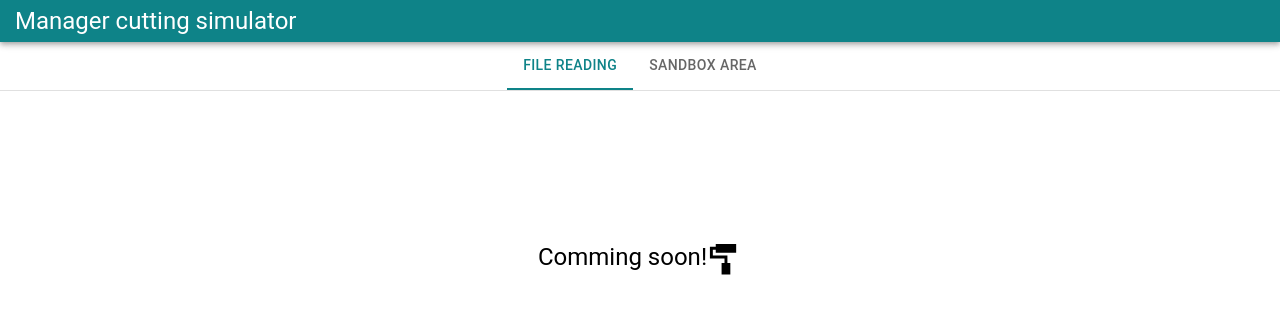
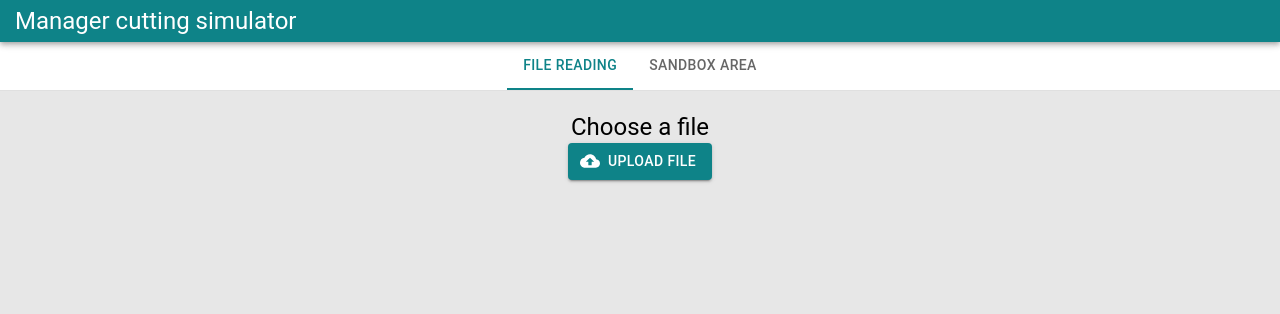
Before and after one commit to igorishere/managercuttingsimulator, a React (Create React App) app: page / in a window 1280 px wide. Both pictures are taken after a click on the tab "FILE READING". Shown: the top 314 px of the page. Built offline with nearby package versions, Linux system fonts and the light colour scheme.

Commit message:
UI prototype

```diff
--- a/src/components/ParametersForm/ParametersForm.tsx
+++ b/src/components/ParametersForm/ParametersForm.tsx
@@ -10,7 +10,6 @@ import ParametersFormProps from "./ParametersFormProps";
 import RemoveIcon from "@mui/icons-material/Remove";
 import AddIcon from "@mui/icons-material/Add";
 
-const subheader = (<ListSubheader>Parameters</ListSubheader>);
 
 export default function ParametersForm(props: ParametersFormProps) {
 
@@ -94,9 +93,14 @@ export default function ParametersForm(props: ParametersFormProps) {
         setValue(value);
     }
 
+    const subheader = (
+        <ListSubheader color="primary">
+            <Typography variant='subtitle1'>Parameters</Typography>
+        </ListSubheader>);
+
     return (
         <>
-            <List subheader={subheader}>
+            <List subheader={subheader} style={{paddingTop:'20px'}} >
                 <ListItem>
                     <TextField
                         sx={{ height: '40px', width: '150px' }}
--- /dev/null
+++ b/src/components/SandboxArea/FileReadingArea/FileReadingArea.tsx
@@ -0,0 +1,86 @@
+import Box from "@mui/material/Box";
+import Button from "@mui/material/Button";
+import CircularProgress from "@mui/material/CircularProgress";
+import Typography from "@mui/material/Typography";
+import CloudUploadIcon from '@mui/icons-material/CloudUpload';
+import { useState } from "react";
+import { Grid, Paper, Stack } from "@mui/material";
+import Chip from '@mui/material/Chip';
+import FileResults from "./FileResults";
+
+export default function FileReadingArea() {
+
+    var [isLoading, setIsLoading] = useState(false);
+    var [loaded, setLoaded] = useState(false);
+
+    const loadFile = () => {
+        setIsLoading(true);
+        setTimeout(() => {
+            setIsLoading(false)
+            setLoaded(true);
+        }, 5000);
+    };
+
+    return (
+        <Box sx={{
+            display: 'flex',
+            flexDirection: 'column',
+            alignItems: 'center',
+            padding: '20px',
+            background: '#E7E7E7',
+            height: '100vh'
+        }}>
+            {
+                loaded
+                    ?
+                    (
+                        <Grid
+                            container
+                            spacing={4}
+                        >
+                            <Grid item xs={8}>
+                                <Paper id='cuttingPlanWrapper'>
+                                    <Stack id="cuttingPlanStatusBar" direction="row" spacing={1}>
+                                        <Chip label={`Cuts: `} color="primary" />
+                                        <Chip label={`Turns: `} color="primary" />
+                                        <Chip label={`Parts: `} color="primary" />
+                                    </Stack>
+                                    <div id="cuttingPlanCanvasWrapper"
+                                    // ref={cuttingPlanCanvasWrapperReference}
+                                    >
+                                        {/* <Canvas elements={elementsToDraw} /> */}
+                                    </div>
+                                </Paper>
+                            </Grid>
+                            <Grid item xs={4} children={<FileResults />} />
+                        </Grid>
+                    )
+                    :
+                    isLoading
+                        ?
+                        (
+                            <>
+                                <Typography variant={"h5"}>Reading file, wait...</Typography>
+                                <CircularProgress color="secondary" />
+                            </>
+                        )
+                        :
+                        (
+                            <>
+                                <Typography variant={"h5"}>Choose a file</Typography>
+                                <Button
+                                    component="label"
+                                    variant="contained"
+                                    startIcon={<CloudUploadIcon />}
+                                    onClick={(e) => loadFile()}
+                                >
+                                    Upload file
+                                </Button>
+                            </>
+                        )
+
+            }
+
+        </Box>
+    )
+}
--- /dev/null
+++ b/src/components/SandboxArea/FileReadingArea/FileResults.tsx
@@ -0,0 +1,48 @@
+import Accordion from '@mui/material/Accordion';
+import AccordionSummary from '@mui/material/AccordionSummary';
+import AccordionDetails from '@mui/material/AccordionDetails';
+import { Box, Button, Paper, Typography } from '@mui/material';
+import ExpandMoreIcon from '@mui/icons-material/ExpandMore';
+
+
+const items = [1, 2, 3, 4];
+
+
+const accordionDetail = (content: string) =>
+(
+    <AccordionDetails>
+            <Button fullWidth
+            style={{display:'flex', flexDirection: 'row', justifyContent:'start'}}>
+            <Typography color="default" textTransform='capitalize'  variant='subtitle1'>{content}</Typography>
+
+            </Button>
+
+    </AccordionDetails>
+);
+
+export default function FileResults() {
+    return (
+        <Paper style={{ padding: '20px', height:'450px', overflow:'auto' }}>
+            <Box style={{ marginBottom: '20px' }}>
+                <Typography color="primary" variant='subtitle1'>
+                    Details
+                </Typography>
+                <Typography variant='caption' color="default">
+                    File: name_of_file.txt
+                </Typography>
+            </Box>
+
+            {items.map((element, index) => (
+                <Accordion>
+                    <AccordionSummary expandIcon={<ExpandMoreIcon />}>
+                        <Typography color="primary">#{index + 1}</Typography>
+                        <Typography marginLeft='10px'color="primary">Material {index + 1}</Typography>
+                    </AccordionSummary>
+                    {accordionDetail("Chapa 1")}
+                    {accordionDetail("Chapa 2")}
+                    {accordionDetail("Chapa 3")}
+                </Accordion>
+            ))}
+        </Paper>
+    )
+}
--- a/src/components/Tabs/Tabs.tsx
+++ b/src/components/Tabs/Tabs.tsx
@@ -4,8 +4,7 @@ import Tab from '@mui/material/Tab';
 import { useState } from "react";
 import SandboxArea from "../SandboxArea/SandboxArea";
 import TabContent from './TabContent';
-import { Typography } from "@mui/material";
-import ImagesearchRollerIcon from '@mui/icons-material/ImagesearchRoller';
+import FileReadingArea from "../SandboxArea/FileReadingArea/FileReadingArea";
 
 export default function TabsControl() {
     var [indexSelectedTab, setIndexSelectedTab] = useState(1);
@@ -22,22 +21,8 @@ export default function TabsControl() {
                     <Tab label="Sandbox area" />
                 </Tabs>
             </Box>
-            <TabContent index={0} currentIndex={indexSelectedTab}>
-                <Box sx={{
-                    display: 'flex',
-                    flexDirection: 'row',
-                    justifyContent: 'center',
-                    marginTop: '150px'
-                }}>
-                    <Typography variant={"h5"}>
-                        Comming soon!
-                    </Typography>
-                    <ImagesearchRollerIcon fontSize="large" />
-                </Box>
-            </TabContent>
-            <TabContent index={1} currentIndex={indexSelectedTab}>
-                <SandboxArea />
-            </TabContent>
+            <TabContent index={0} currentIndex={indexSelectedTab} children={<FileReadingArea />} />
+            <TabContent index={1} currentIndex={indexSelectedTab} children={<SandboxArea />}/>
         </>
     );
 };
```
